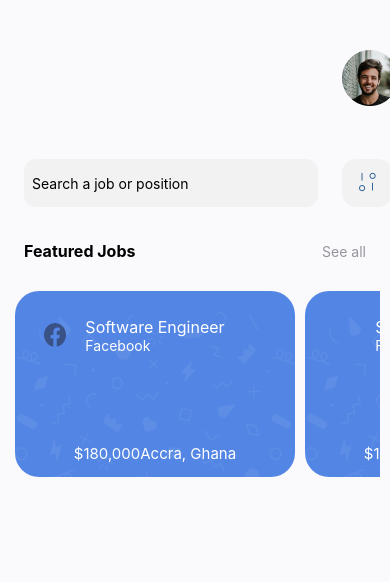
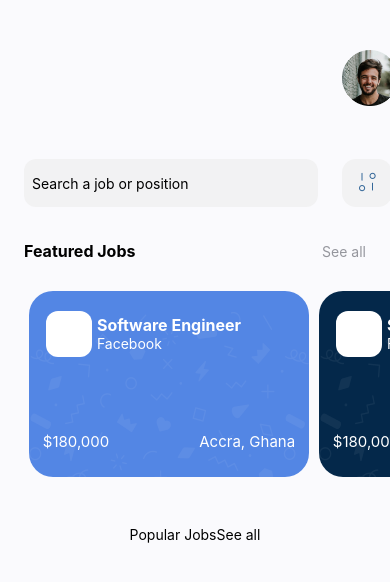
Before and after one commit to Stan1-0/rn-assignment4-11253377, a React Native app: screen /Home in a window 390 px wide. Shown: the top 582 px of the page. Built offline with nearby package versions, Linux system fonts and the light colour scheme.

Commit message:
"Refactored HomeScreen.js: removed ImageBackground import, added getColor function, updated FlatList rendering, and modified styles."

```diff
--- a/homeScreen.js
+++ b/homeScreen.js
@@ -1,7 +1,5 @@
 import { StyleSheet, Text, View, TouchableOpacity, ScrollView, Image, TextInput, FlatList } from "react-native";
 import { SafeAreaView } from "react-native-safe-area-context";
-import { ImageBackground } from "react-native";
-
 
 
 const featuredJobs = [
@@ -13,6 +11,19 @@ const featuredJobs = [
   {id: 6, jobTitle:'Software Engineer', employer:'Facebook', Salary: '$180,000', location: 'Accra, Ghana'},
   {id: 7, jobTitle:'Software Engineer', employer:'Facebook', Salary: '$180,000', location: 'Accra, Ghana'},
 ]
+
+function getColor(index) {
+  // Generate a random RGB color
+  const r = Math.floor(Math.random() * 256);
+  const g = Math.floor(Math.random() * 256);
+  const b = Math.floor(Math.random() * 256);
+
+  // Convert RGB to HEX
+  const hex = '#' + r.toString(16).padStart(2, '0') + g.toString(16).padStart(2, '0') + b.toString(16).padStart(2, '0');
+
+  const colors = ['#5386E4','#04284A', '#FFD700', '#00BFFF'];
+  return colors[index % colors.length];
+}
 
 export default function Home({ route }) {
   const { name, email } = route.params || {};
@@ -44,45 +55,48 @@ export default function Home({ route }) {
           </View>
           <View style={{flexDirection: "row", justifyContent: 'space-between', alignItems: 'center', top: 70, margin: 24}}>
             <Text style={{fontSize: 16, fontWeight:'bold', color: '#ODOD26', lineHeight: 20.8}}>Featured Jobs</Text>
-            <Text style={{fontsiez: 14, fontWeight: 400, color: '#95969D'}}>See all</Text>
+            <Text style={{fontsize: 14, fontWeight: 400, color: '#95969D'}}>See all</Text>
               </View>
               <View style={styles.cardContainer}>
               <FlatList
             data={featuredJobs}
             horizontal
             showsHorizontalScrollIndicator={false}
-
-            renderItem={({item}) => (
-              <View style={styles.parent}>
+            contentContainerStyle={{paddingLeft: 24}}
+            renderItem={({item, index}) => (
+              <TouchableOpacity onPress={() => alert('Coming soon')}>
+              <View style={[styles.parent, {backgroundColor: getColor(index)}]}>
                 <Image
                 style={styles.cardItem}
                 source={require('./assets/cardBackground.png')}
                 />
                 <View style={styles.textOverlay}>
                   <View>
-                <Image
-                  style={styles.companyLogo}
-                  source={item.companyLogo}
-                  />
                   <View style={styles.info}>
-                  <Text style={{color: '#FFFFFF', fontSize: 16, fontWeight: 'medium'}}>{item.jobTitle}</Text>
+                  <Text style={{color: '#FFFFFF', fontSize: 16, fontWeight: 'bold'}}>{item.jobTitle}</Text>
                   <Text style={{color: '#FFFFFF', fontSize: 14, fontWeight: 'semibold'}}>{item.employer}</Text>
                   </View>
                   </View>
-                  <View style={{flexDirection: "row", justifyContent: 'space-between', margin: 10, top: 30}}>
-                  <Text style={{color: '#FFFFFF', fontSize: 15, fontWeight: 'medium'}}>{item.Salary}</Text>
-                  <Text style={{color: '#FFFFFF', fontSize: 15, fontWeight: 'medium'}}>{item.location}</Text>
+                  <View style={{flexDirection: "row", justifyContent:'space-between', margin: 10, top: 40}}>
+                  <Text style={{color: '#FFFFFF', fontSize: 15, fontWeight: 'medium', left: -45 }}>{item.Salary}</Text>
+                  <Text style={{color: '#FFFFFF', fontSize: 15, fontWeight: 'medium', right: -45}}>{item.location}</Text>
                   </View>
+                  <View style={styles.imageWrapper}>
                   <Image
                   style={styles.companyLogo}
                   source={item.companyLogo}
                   />
+                  </View>
                 </View>
-
               </View>
+              </TouchableOpacity>
               )}
               keyExtractor={(item) => item.id}
             />
+          </View>
+          <View style={{flexDirection: 'row', justifyContent: 'center', margin: 24, top: 90}}>
+              <Text>Popular Jobs</Text>
+              <Text>See all</Text>
           </View>
       </ScrollView>
     </SafeAreaView>
@@ -150,26 +164,31 @@ const styles = StyleSheet.create({
   cardContainer: {
     top: 70,
     justifyContent: 'space-between',
-    paddingHorizontal: 10,
+
   },
   cardItem: {
-    backgroundColor: '#5386E4',
     width: '100%',
     height: '100%',
-    borderRadius: 24,
   },
   info:{
    flexDirection: 'column',
-
-   top: -50,
+   top: -30,
    justifyContent: 'space-between',
+  },
+  imageWrapper: {
+    backgroundColor: '#FFFFFF',
+    width: 46,
+    height: 46,
+    top: -110,
+    left: -100,
+    borderRadius: 12,
+    justifyContent: 'center',
   },
   companyLogo:{
     width: 22,
     height: 23.57,
     top: -120,
     left: -100,
-    backgroundColor: '#FFFFF',
     borderRadius: 12,
   },
   parent:{
@@ -177,6 +196,8 @@ const styles = StyleSheet.create({
     width: 280,
     height: 186,
     margin: 5,
+    borderRadius: 24,
+
   },
   textOverlay:{
     position: 'absolute',
@@ -186,4 +207,5 @@ const styles = StyleSheet.create({
     alignItems: 'center',
     justifyContent: 'center',
   },
+
 });
```
